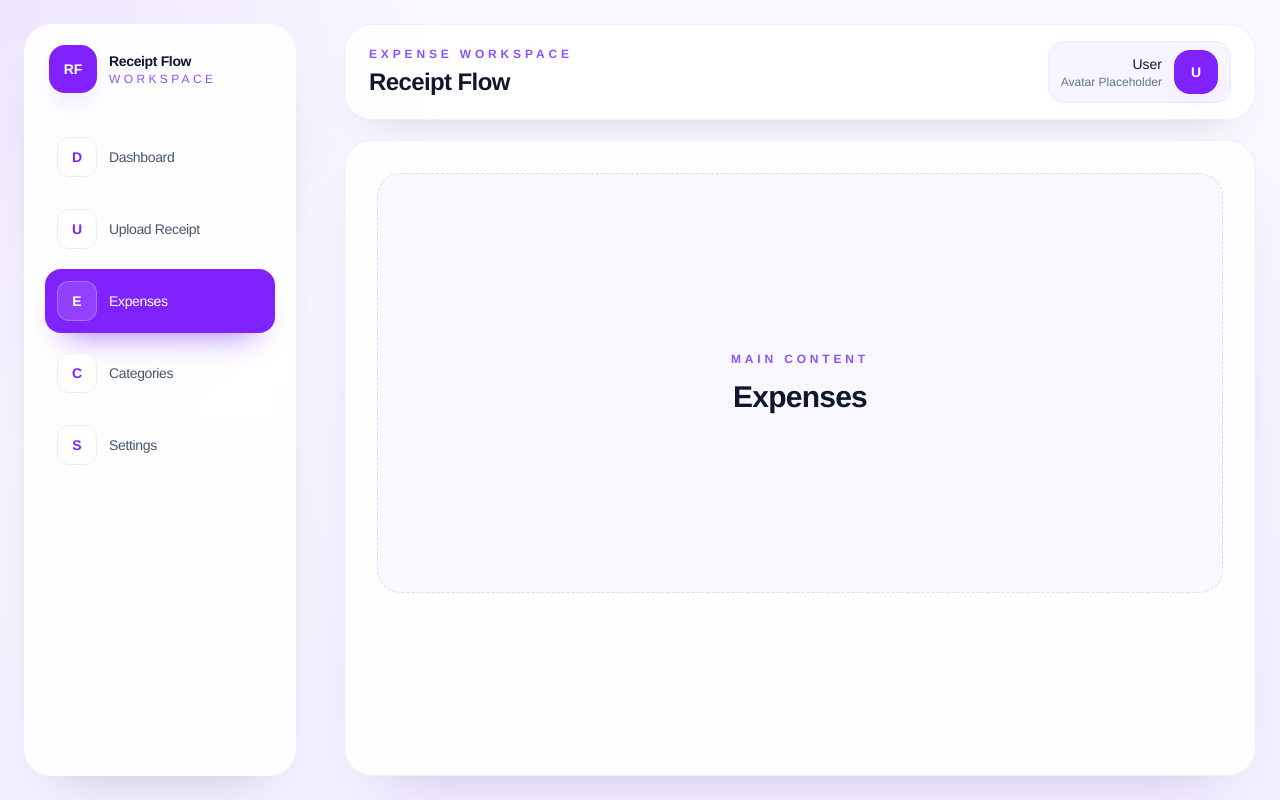
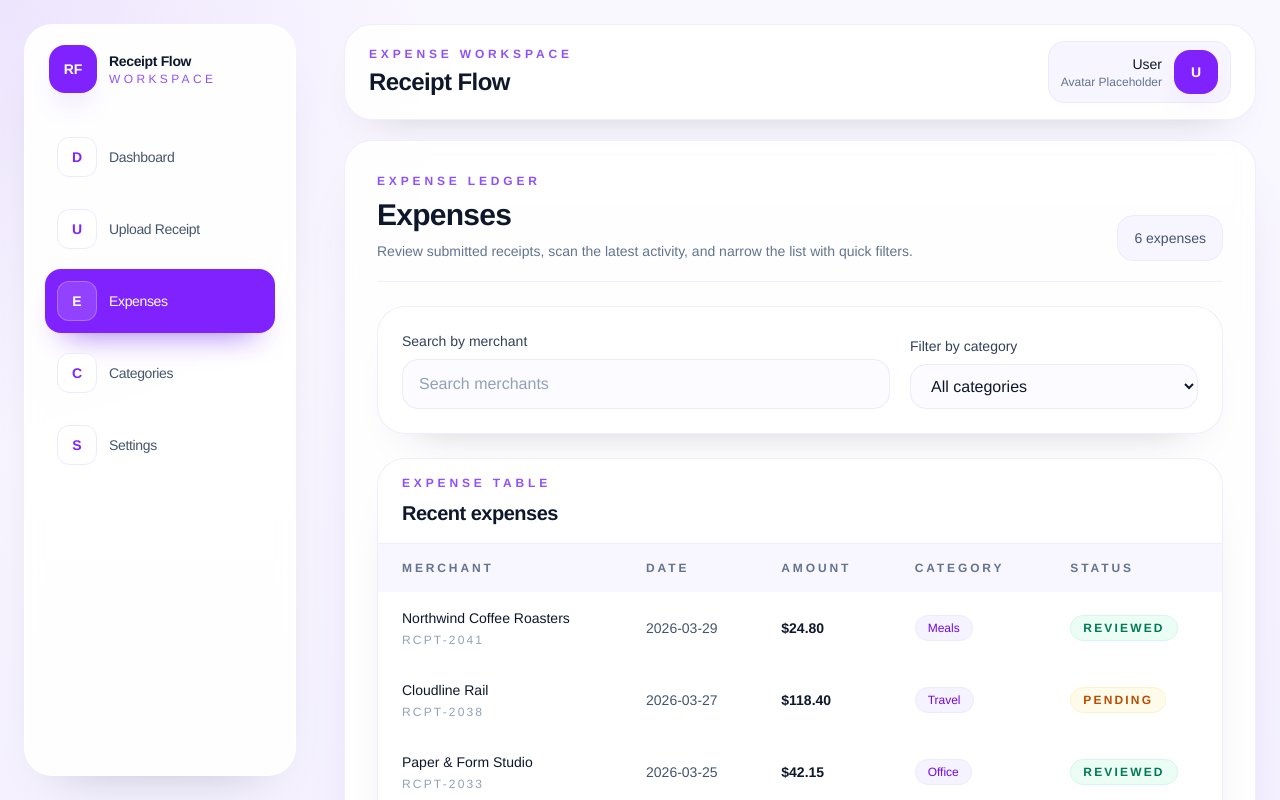
Before and after one commit to lucaalberto-giorgi/receipt-flow, a React (Vite) app: page /expenses in a window 1280 px wide. Shown: the top 800 px of the page. Built offline with nearby package versions, Linux system fonts and the light colour scheme.

Commit message:
Build expenses page with searchable mock table

```diff
--- /dev/null
+++ b/src/components/expenses/ExpensesFilters.jsx
@@ -0,0 +1,45 @@
+function ExpensesFilters({
+  categories,
+  searchTerm,
+  selectedCategory,
+  onCategoryChange,
+  onSearchChange,
+}) {
+  return (
+    <section className="rounded-[28px] border border-violet-100/80 bg-white p-5 shadow-[0_24px_48px_-38px_rgba(15,23,42,0.35)] sm:p-6">
+      <div className="flex flex-col gap-5 lg:flex-row lg:items-end">
+        <label className="block flex-1">
+          <span className="mb-2 block text-sm font-medium text-slate-700">
+            Search by merchant
+          </span>
+          <input
+            type="search"
+            value={searchTerm}
+            onChange={(event) => onSearchChange(event.target.value)}
+            placeholder="Search merchants"
+            className="w-full rounded-2xl border border-violet-100 bg-violet-50/35 px-4 py-3 text-slate-900 outline-none transition placeholder:text-slate-400 focus:border-violet-300 focus:bg-white focus:ring-4 focus:ring-violet-100"
+          />
+        </label>
+
+        <label className="block lg:w-72">
+          <span className="mb-2 block text-sm font-medium text-slate-700">
+            Filter by category
+          </span>
+          <select
+            value={selectedCategory}
+            onChange={(event) => onCategoryChange(event.target.value)}
+            className="w-full rounded-2xl border border-violet-100 bg-violet-50/35 px-4 py-3 text-slate-900 outline-none transition focus:border-violet-300 focus:bg-white focus:ring-4 focus:ring-violet-100"
+          >
+            {categories.map((category) => (
+              <option key={category} value={category}>
+                {category}
+              </option>
+            ))}
+          </select>
+        </label>
+      </div>
+    </section>
+  )
+}
+
+export default ExpensesFilters
--- /dev/null
+++ b/src/components/expenses/ExpensesTable.jsx
@@ -0,0 +1,97 @@
+function StatusBadge({ status }) {
+  const styles =
+    status === 'Reviewed'
+      ? 'border border-emerald-100 bg-emerald-50 text-emerald-700'
+      : 'border border-amber-100 bg-amber-50 text-amber-700'
+
+  return (
+    <span
+      className={`inline-flex items-center rounded-full px-3 py-1 text-xs font-semibold tracking-[0.18em] uppercase ${styles}`}
+    >
+      {status}
+    </span>
+  )
+}
+
+function ExpensesTable({ expenses }) {
+  return (
+    <section className="overflow-hidden rounded-[28px] border border-violet-100/80 bg-white shadow-[0_24px_48px_-38px_rgba(15,23,42,0.35)]">
+      <div className="flex items-center justify-between border-b border-violet-100/80 px-5 py-4 sm:px-6">
+        <div>
+          <p className="text-xs font-semibold uppercase tracking-[0.32em] text-violet-500">
+            Expense Table
+          </p>
+          <h3 className="mt-2 text-xl font-semibold tracking-tight text-slate-900">
+            Recent expenses
+          </h3>
+        </div>
+      </div>
+
+      <div className="overflow-x-auto">
+        <table className="min-w-full border-separate border-spacing-0">
+          <thead>
+            <tr className="bg-violet-50/70 text-left">
+              <th className="px-5 py-4 text-xs font-semibold uppercase tracking-[0.24em] text-slate-500 sm:px-6">
+                Merchant
+              </th>
+              <th className="px-5 py-4 text-xs font-semibold uppercase tracking-[0.24em] text-slate-500 sm:px-6">
+                Date
+              </th>
+              <th className="px-5 py-4 text-xs font-semibold uppercase tracking-[0.24em] text-slate-500 sm:px-6">
+                Amount
+              </th>
+              <th className="px-5 py-4 text-xs font-semibold uppercase tracking-[0.24em] text-slate-500 sm:px-6">
+                Category
+              </th>
+              <th className="px-5 py-4 text-xs font-semibold uppercase tracking-[0.24em] text-slate-500 sm:px-6">
+                Status
+              </th>
+            </tr>
+          </thead>
+          <tbody>
+            {expenses.map((expense) => (
+              <tr
+                key={expense.id}
+                className="border-t border-violet-100/70 text-sm text-slate-600 transition hover:bg-violet-50/40"
+              >
+                <td className="px-5 py-4 sm:px-6">
+                  <div>
+                    <p className="font-medium text-slate-900">{expense.merchant}</p>
+                    <p className="mt-1 text-xs uppercase tracking-[0.18em] text-slate-400">
+                      {expense.reference}
+                    </p>
+                  </div>
+                </td>
+                <td className="px-5 py-4 sm:px-6">{expense.date}</td>
+                <td className="px-5 py-4 font-semibold text-slate-900 sm:px-6">
+                  {expense.amount}
+                </td>
+                <td className="px-5 py-4 sm:px-6">
+                  <span className="inline-flex rounded-full border border-violet-100 bg-violet-50 px-3 py-1 text-xs font-medium text-violet-700">
+                    {expense.category}
+                  </span>
+                </td>
+                <td className="px-5 py-4 sm:px-6">
+                  <StatusBadge status={expense.status} />
+                </td>
+              </tr>
+            ))}
+          </tbody>
+        </table>
+
+        {expenses.length === 0 && (
+          <div className="px-6 py-16 text-center">
+            <p className="text-lg font-semibold tracking-tight text-slate-900">
+              No matching expenses
+            </p>
+            <p className="mt-2 text-sm text-slate-500">
+              Try a different merchant name or clear the category filter.
+            </p>
+          </div>
+        )}
+      </div>
+    </section>
+  )
+}
+
+export default ExpensesTable
--- /dev/null
+++ b/src/data/mockExpenses.js
@@ -0,0 +1,56 @@
+export const mockExpenses = [
+  {
+    id: 'exp-001',
+    merchant: 'Northwind Coffee Roasters',
+    date: '2026-03-29',
+    amount: '$24.80',
+    category: 'Meals',
+    status: 'Reviewed',
+    reference: 'RCPT-2041',
+  },
+  {
+    id: 'exp-002',
+    merchant: 'Cloudline Rail',
+    date: '2026-03-27',
+    amount: '$118.40',
+    category: 'Travel',
+    status: 'Pending',
+    reference: 'RCPT-2038',
+  },
+  {
+    id: 'exp-003',
+    merchant: 'Paper & Form Studio',
+    date: '2026-03-25',
+    amount: '$42.15',
+    category: 'Office',
+    status: 'Reviewed',
+    reference: 'RCPT-2033',
+  },
+  {
+    id: 'exp-004',
+    merchant: 'Nimbus Software',
+    date: '2026-03-22',
+    amount: '$64.00',
+    category: 'Software',
+    status: 'Pending',
+    reference: 'RCPT-2027',
+  },
+  {
+    id: 'exp-005',
+    merchant: 'Atelier Stationers',
+    date: '2026-03-19',
+    amount: '$31.60',
+    category: 'Supplies',
+    status: 'Reviewed',
+    reference: 'RCPT-2019',
+  },
+  {
+    id: 'exp-006',
+    merchant: 'West End Deli',
+    date: '2026-03-18',
+    amount: '$17.20',
+    category: 'Meals',
+    status: 'Pending',
+    reference: 'RCPT-2014',
+  },
+]
--- a/src/pages/Expenses.jsx
+++ b/src/pages/Expenses.jsx
@@ -1,14 +1,55 @@
+import { useState } from 'react'
+import ExpensesFilters from '../components/expenses/ExpensesFilters'
+import ExpensesTable from '../components/expenses/ExpensesTable'
+import { mockExpenses } from '../data/mockExpenses'
+
 function Expenses() {
+  const [searchTerm, setSearchTerm] = useState('')
+  const [selectedCategory, setSelectedCategory] = useState('All categories')
+
+  const categories = ['All categories', ...new Set(mockExpenses.map((expense) => expense.category))]
+
+  const filteredExpenses = mockExpenses.filter((expense) => {
+    const matchesSearch = expense.merchant
+      .toLowerCase()
+      .includes(searchTerm.trim().toLowerCase())
+    const matchesCategory =
+      selectedCategory === 'All categories' ||
+      expense.category === selectedCategory
+
+    return matchesSearch && matchesCategory
+  })
+
   return (
-    <section className="flex min-h-[420px] items-center justify-center rounded-[24px] border border-dashed border-violet-200 bg-violet-50/60 p-8">
-      <div className="text-center">
-        <p className="text-xs font-semibold uppercase tracking-[0.32em] text-violet-500">
-          Main Content
-        </p>
-        <h2 className="mt-3 text-3xl font-semibold tracking-tight text-slate-900">
-          Expenses
-        </h2>
+    <section className="space-y-6">
+      <div className="flex flex-col gap-3 border-b border-violet-100/80 pb-5 sm:flex-row sm:items-end sm:justify-between">
+        <div>
+          <p className="text-xs font-semibold uppercase tracking-[0.32em] text-violet-500">
+            Expense Ledger
+          </p>
+          <h2 className="mt-2 text-3xl font-semibold tracking-tight text-slate-900">
+            Expenses
+          </h2>
+          <p className="mt-2 max-w-2xl text-sm text-slate-500">
+            Review submitted receipts, scan the latest activity, and narrow the
+            list with quick filters.
+          </p>
+        </div>
+
+        <div className="rounded-2xl border border-violet-100 bg-violet-50/80 px-4 py-3 text-sm text-slate-600 shadow-[0_14px_28px_-24px_rgba(76,29,149,0.45)]">
+          {filteredExpenses.length} expense{filteredExpenses.length === 1 ? '' : 's'}
+        </div>
       </div>
+
+      <ExpensesFilters
+        categories={categories}
+        searchTerm={searchTerm}
+        selectedCategory={selectedCategory}
+        onCategoryChange={setSelectedCategory}
+        onSearchChange={setSearchTerm}
+      />
+
+      <ExpensesTable expenses={filteredExpenses} />
     </section>
   )
 }
```
